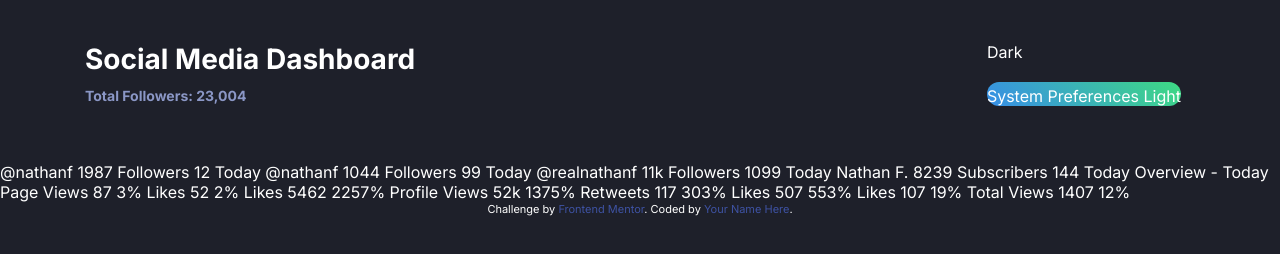
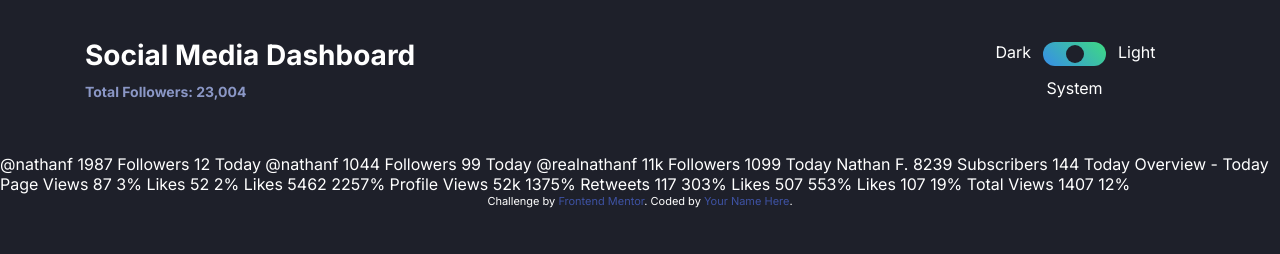
Before and after one commit to jerinzech/socialmedia-dashboard, a website: page index.html in a window 1280 px wide. Drawn offline with Linux system fonts and the light colour scheme.

Commit message:
style toggle button

```diff
--- a/app/scss/components/toggle.scss
+++ b/app/scss/components/toggle.scss
@@ -1,21 +1,74 @@
 @use '../util' as *;
 
+//refer codepen SaraSoueidan
+
 .toggle {
+    display: grid;
+    grid-template-columns: repeat(3, 1fr);
     border: none;
+    gap: rem(12);
+
+
+    label {
+
+        &[for='dark'] {
+            grid-column: 1/2;
+            justify-self: end;
+            &:hover {
+                cursor: pointer;
+            }
+        }
+
+        &[for='system'] {
+            grid-column: 1/4;
+            grid-row: 2/3;
+            justify-self: center;
+            &:hover {
+                cursor: pointer;
+            }
+        }
+
+        &[for='light'] {
+            grid-column: 3/4;
+            &:hover {
+                cursor: pointer;
+            }
+        }
+    }
+
 
     &__wrapper {
+        position: relative;
+        grid-column: 2/3;
+        grid-row: 1/2;
         height: rem(24);
+
 
     }
 
-    input[type='radio']{
+    input[type='radio'] {
+        z-index: 1;
+        position: relative;
+
+        margin: 0 rem(-2) 0 0;
         opacity: 0;
+        height: rem(24);
+        width: rem(20);
+
+        &:hover {
+            cursor: pointer;
+        }
 
     }
 
+
+
     &__background {
         display: block;
+        position: absolute;
         height: 100%;
+        width: 100%;
+        top: 0;
         border-radius: rem(12);
         overflow: hidden;
 
@@ -28,14 +81,34 @@
 
 
     &__button{
-        width:rem(16);
-        height:rem(16);
+        position: absolute;
+        left: rem(3);
+        top:rem(3);
+        right: 100%;
+        width:rem(18);
+        height:rem(18);
         border-radius: 50%;
-        background-color: var(--toggle);
+        background-color: var(--dark-bg);
+
+
+
+    }
+    #dark:checked ~ .toggle__button {
+        transition: all 150ms ease-in-out;
+    }
+    #system:checked ~ .toggle__button {
+        left: 50%;
+        right: auto;
+        transform: translate(-50%);
+        transition: all 150ms ease-in-out;
+    }
+    #light:checked ~ .toggle__button {
+        left: calc(100% - 21px);
+        right: 3px;
+        transition: all 150ms ease-in-out;
     }
 
 
-    label {
 
-    }
+
 }
--- a/index.html
+++ b/index.html
@@ -48,7 +48,9 @@
         aria-label="themed toggle"
         role="radiogroup"
       >
-        <label for="Dark">Dark</label>
+        <label for="dark">Dark</label>
+        <label for="system">System</label>
+        <label for="light">Light</label>
         <div class="toggle__wrapper">
           <input type="radio" name="theme" id="dark" />
           <input type="radio" name="theme" id="system" checked />
@@ -56,8 +58,6 @@
           <span aria-hidden="true" class="toggle__background"></span>
           <span aria-hidden="true" class="toggle__button"></span>
         </div>
-        <label for="System">System Preferences</label>
-        <label for="Light">Light</label>
       </fieldset>
     </header>
 
```
Also changed, not shown: dist/style.css, 1 other file.
